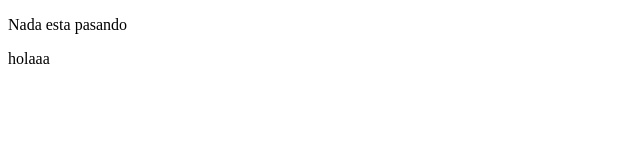
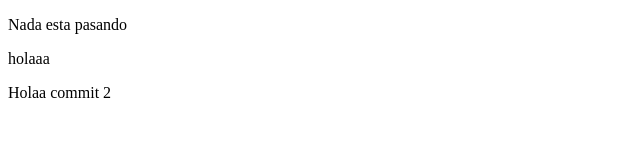
Before and after one commit to adri001Real/test-repositorio, a plain HTML site: page index.html in a window 1280 px wide. Shown: the whole page, without its empty margins (0-640 px from the left). Drawn offline with Linux system fonts and the light colour scheme.

Commit message:
commiti One piece

```diff
--- a/index.html
+++ b/index.html
@@ -14,5 +14,6 @@
 
 <p>holaaa</p>
 
+<p>Holaa commit 2</p>
 </body>
 </html>
```
